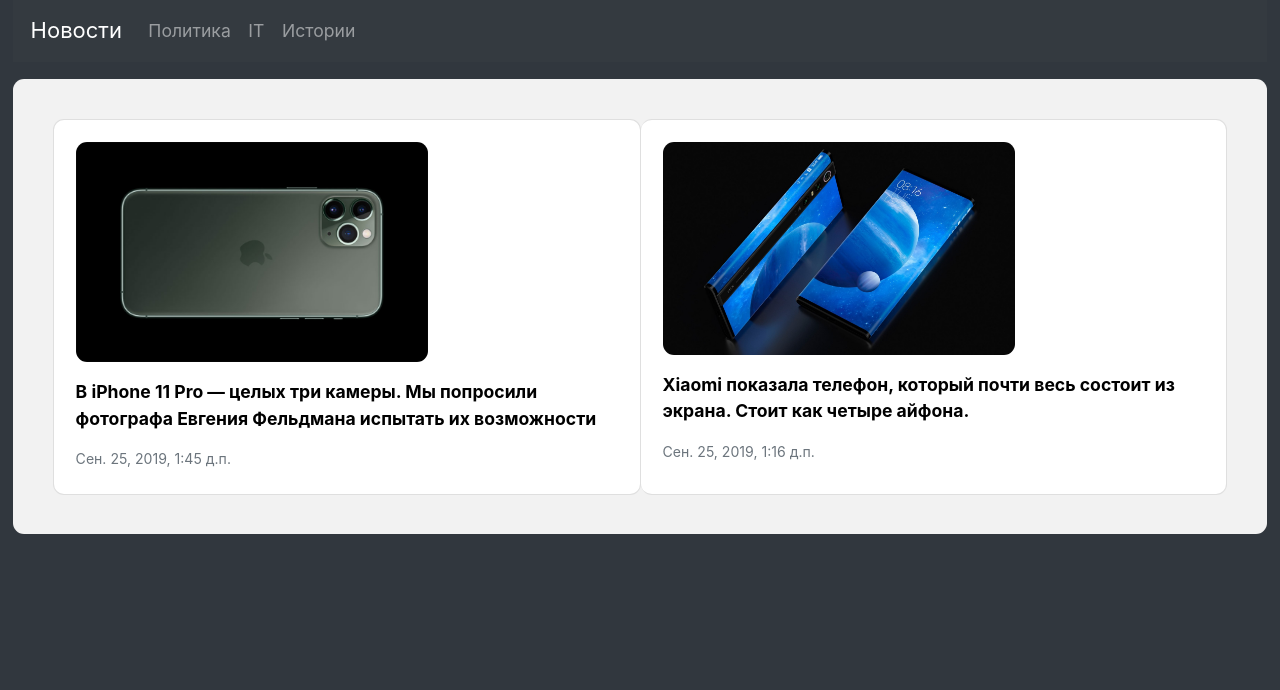
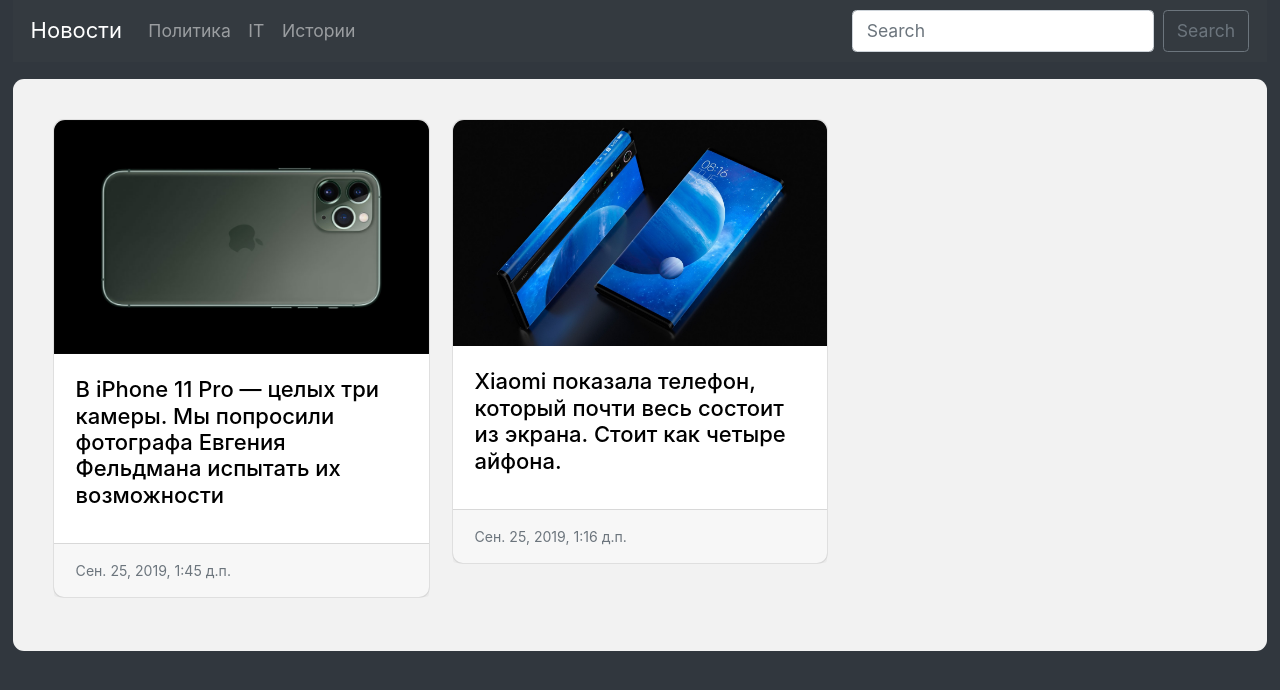
Before and after one commit to etochie/News-site, a Django app: page /news/tag/it/ in a window 1280 px wide. Shown: the top 690 px of the page. Run offline with Django 3.2, Linux system fonts and the light colour scheme; data comes from the database, SQL or seed files in the repository; both versions use the stored data as it was after the commit; some libraries are stand-ins or nearby versions.

Commit message:
added images in article details; changed some css; added search

```diff
--- a/news/models.py
+++ b/news/models.py
@@ -45,6 +45,13 @@
     def get_detail_url(self):
         return reverse('news:article_detail_url', kwargs={'slug': self.slug})
 
+    def get_pub_date(self):
+        year = self.pub_date.year
+        month = self.pub_date.month
+        day = self.pub_date.day
+        date = [year, month, day]
+        return date
+
 
 class Tag(models.Model):
     title = models.CharField(max_length=50)
--- a/news/templates/news/base_news.html
+++ b/news/templates/news/base_news.html
@@ -2,11 +2,11 @@
 
 {% block navbar %}
 
-<!--    {% for tag in tags %}-->
-<!--        <li class="nav-item">-->
-<!--            <a class="nav-link" href="{{ tag.get_detail_url }}">{{ tag.title }}<span class="sr-only">(current)</span></a>-->
-<!--        </li>-->
-<!--    {% endfor %}-->
+{#   {% for tag in tags %}#}
+{#       <li class="nav-item">#}
+{#           <a class="nav-link" href="{{ tag.get_detail_url }}">{{ tag.title }}<span class="sr-only">(current)</span></a>#}
+{#        </li>#}
+{#   {% endfor %}#}
 
     <li class="nav-item">
         <a class="nav-link" href="/news/tag/politika">Политика<span class="sr-only">(current)</span></a>
--- a/news/templates/news/includes/article_card_template.html
+++ b/news/templates/news/includes/article_card_template.html
@@ -1,14 +1,31 @@
 <div class="card" style="border-radius: 10px">
     <a href="{{ article.get_detail_url }}" style="color: #000; text-decoration: none">
+        {% if article.img %}
+            <img src="{{ article.img.url }}" class="card-img-top" alt="..." style="border-radius: 10px 10px 0px 0px">
+        {% endif %}
         <div class="card-body">
-            {% if article.img %}
-                <p><img src="{{ article.img.url }}" width="320" style="border-radius: 10px"></p>
-            {% else %}
-                <p></p>
-            {% endif %}
-            <b class="card-title">{{ article.title }}</b>
-            <p class="card-title">{{ article.title2 }}</p>
-            <p class="card-text"><small class="text-muted">{{ article.pub_date }}</small></p>
+            <h5 class="card-title">{{ article.title }}</h5>
+            <p class="card-text">{{ article.title2 }}</p>
+        </div>
+        <div class="card-footer">
+            <small class="text-muted">{{ article.pub_date }}</small>
         </div>
     </a>
 </div>
+
+
+
+{#<div class="card" style="border-radius: 10px">#}
+{#    <a href="{{ article.get_detail_url }}" style="color: #000; text-decoration: none">#}
+{#        <div class="card-body">#}
+{#            {% if article.img %}#}
+{#                <p><img src="{{ article.img.url }}" width="320" style="border-radius: 10px"></p>#}
+{#            {% else %}#}
+{#                <p></p>#}
+{#            {% endif %}#}
+{#            <b class="card-title">{{ article.title }}</b>#}
+{#            <p class="card-title">{{ article.title2 }}</p>#}
+{#            <p class="card-text"><small class="text-muted">{{ article.pub_date }}</small></p>#}
+{#        </div>#}
+{#    </a>#}
+{#</div>#}
--- a/news/templates/news/tag_detail.html
+++ b/news/templates/news/tag_detail.html
@@ -6,7 +6,7 @@
 
 {% block content %}
 
-        <div class="card-group" style="padding: 2.25rem; background: #f2f2f2; border-radius: 10px">
+        <div class="card-columns" style="padding: 2.25rem; background: #f2f2f2; border-radius: 10px">
 
             {% for article in tag.posts.all %}
                 {% include 'news/includes/article_card_template.html' %}
--- a/news/views.py
+++ b/news/views.py
@@ -1,9 +1,15 @@
 from django.shortcuts import render, get_object_or_404
+from django.db.models import Q
+
 from .models import *
 
 
 def index(request):
-    articles = Article.objects.all()
+    search_query = request.GET.get('search', '')
+    if search_query:
+        articles = Article.objects.filter(Q(title__icontains=search_query) | Q(title2__icontains=search_query) | Q(body__icontains=search_query))
+    else:
+        articles = Article.objects.all()
     tags = Tag.objects.all()
     return render(request, 'news/index.html', context={'articles': articles, 'tags': tags})
 
--- a/templates/base.html
+++ b/templates/base.html
@@ -23,6 +23,10 @@
                 {% endblock %}
             </ul>
         </div>
+        <form class="form-inline my-2 my-lg-0" action="{% url 'news:index' %}">
+            <input class="form-control mr-sm-2" type="search" placeholder="Search" aria-label="Search" name="search">
+            <button class="btn btn-outline-secondary my-2 my-sm-0" type="submit">Search</button>
+        </form>
     </nav>
 
     <div class="container mt-3">
```
Also changed, not shown: news/templates/news/article_detail.html (+12 -5 lines), news/templates/news/index.html (+12 -1 lines), db.sqlite3, media/77053.jpg (added), media/UaWK6MTGb9p3XOgJk0q1MQ.webp (added), media/jSUf4_G4QvVLhfw77rNDsg.webp (added).
